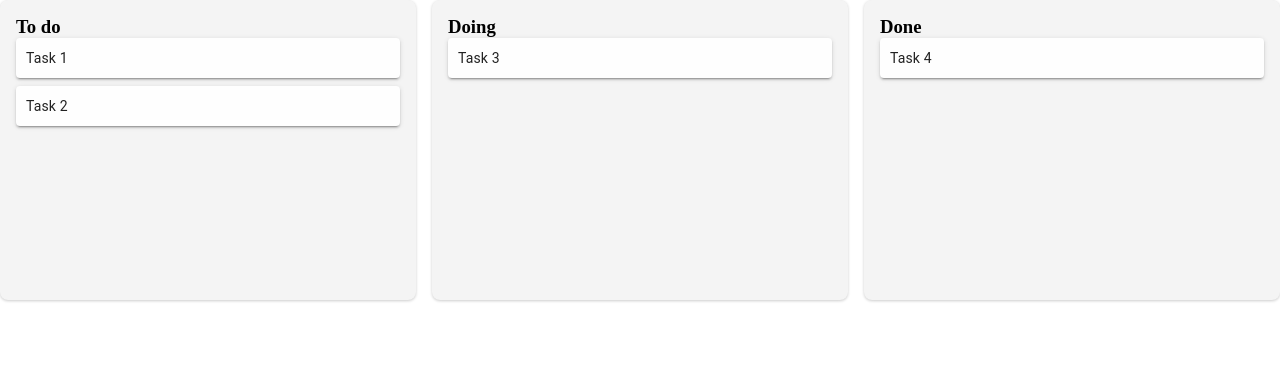
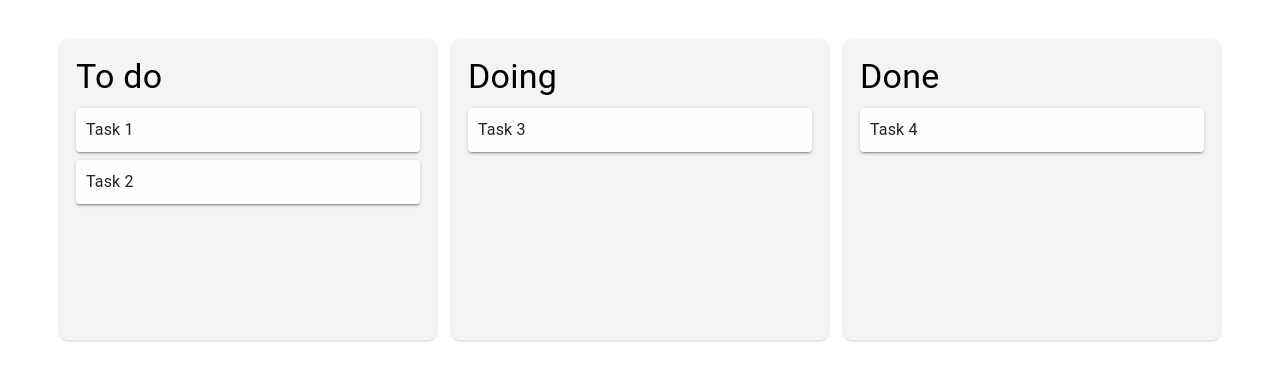
Before and after one commit to marawanthedev/trello-clone, a React (Vite) app in the folder apps/frontend/: page / in a window 1280 px wide. Shown: the top 380 px of the page. Built offline with nearby package versions, Linux system fonts and the light colour scheme.

Commit message:
added card edit mode

```diff
--- a/apps/frontend/src/App.tsx
+++ b/apps/frontend/src/App.tsx
@@ -2,6 +2,7 @@ import React from "react";
 import { DndProvider } from "react-dnd";
 import { HTML5Backend } from "react-dnd-html5-backend";
 import { Board } from "./components/Board";
+import { Box } from "@mui/material";
 
 function App() {
   return (
--- a/apps/frontend/src/components/Board.tsx
+++ b/apps/frontend/src/components/Board.tsx
@@ -49,7 +49,7 @@ export const Board: React.FC = () => {
     };
 
     return (
-        <div style={{ display: "flex", gap: "16px" }}>
+        <div style={{ display: "flex", gap: "16px", padding: "40px 60px" }}>
             {Object.keys(columns).map((colName) => (
                 <Column
                     key={colName}
--- a/apps/frontend/src/components/CardItem.tsx
+++ b/apps/frontend/src/components/CardItem.tsx
@@ -1,14 +1,15 @@
-import React from "react";
+import React, { useState, useRef } from "react";
 import { useDrag } from "react-dnd";
-import { Paper, Typography } from "@mui/material";
+import { Paper, TextField, Typography } from "@mui/material";
 import { Card } from "./Board";
 
 interface CardItemProps {
     card: Card;
     sourceColumn: string;
+    updateCardContent: (cardId: string, newContent: string) => void;
 }
 
-export const CardItem: React.FC<CardItemProps> = ({ card, sourceColumn }) => {
+export const CardItem: React.FC<CardItemProps> = ({ card, sourceColumn, updateCardContent }) => {
     const [{ isDragging }, dragRef] = useDrag({
         type: "CARD",
         item: { card, sourceColumn },
@@ -16,6 +17,27 @@ export const CardItem: React.FC<CardItemProps> = ({ card, sourceColumn }) => {
             isDragging: monitor.isDragging(),
         }),
     });
+
+    const [content, setContent] = useState(card.content);
+    const [isEditing, setIsEditing] = useState(false);
+    const cardRef = useRef<HTMLDivElement | null>(null);
+
+    const handleContentChange = (event: React.ChangeEvent<HTMLInputElement>) => {
+        setContent(event.target.value);
+    };
+
+    const handleBlur = () => {
+        setIsEditing(false);
+        if (content !== card.content) {
+            updateCardContent(card.id, content);
+        }
+    };
+
+
+
+    const handleClick = () => {
+        setIsEditing(true);
+    };
 
     return (
         <Paper
@@ -29,7 +51,21 @@ export const CardItem: React.FC<CardItemProps> = ({ card, sourceColumn }) => {
                 cursor: "grab",
             }}
         >
-            <Typography variant="body2">{card.content}</Typography>
+            {isEditing ? (
+                <TextField
+                    autoFocus
+                    variant="outlined"
+                    fullWidth
+                    value={content}
+                    onChange={handleContentChange}
+                    onBlur={handleBlur}
+                    onClick={handleClick}
+                />
+            ) : (
+                <Typography variant="body1" onClick={handleClick} style={{ cursor: "pointer" }}>
+                    {content}
+                </Typography>
+            )}
         </Paper>
     );
 };
--- a/apps/frontend/src/components/Column.tsx
+++ b/apps/frontend/src/components/Column.tsx
@@ -2,6 +2,7 @@ import React from "react";
 import { useDrop } from "react-dnd";
 import { CardItem } from "./CardItem";
 import { Card } from "./Board";
+import { Typography } from "@mui/material";
 
 interface ColumnProps {
     title: string;
@@ -29,7 +30,7 @@ export const Column: React.FC<ColumnProps> = ({ title, cards, moveCard }) => {
                 boxShadow: "0 1px 3px rgba(0,0,0,0.2)",
             }}
         >
-            <h3>{title}</h3>
+            <Typography variant="h4" sx={{ marginBottom: '10px' }}>{title}</Typography>
             {cards.map((card) => (
                 <CardItem key={card.id} card={card} sourceColumn={title} />
             ))}
```
